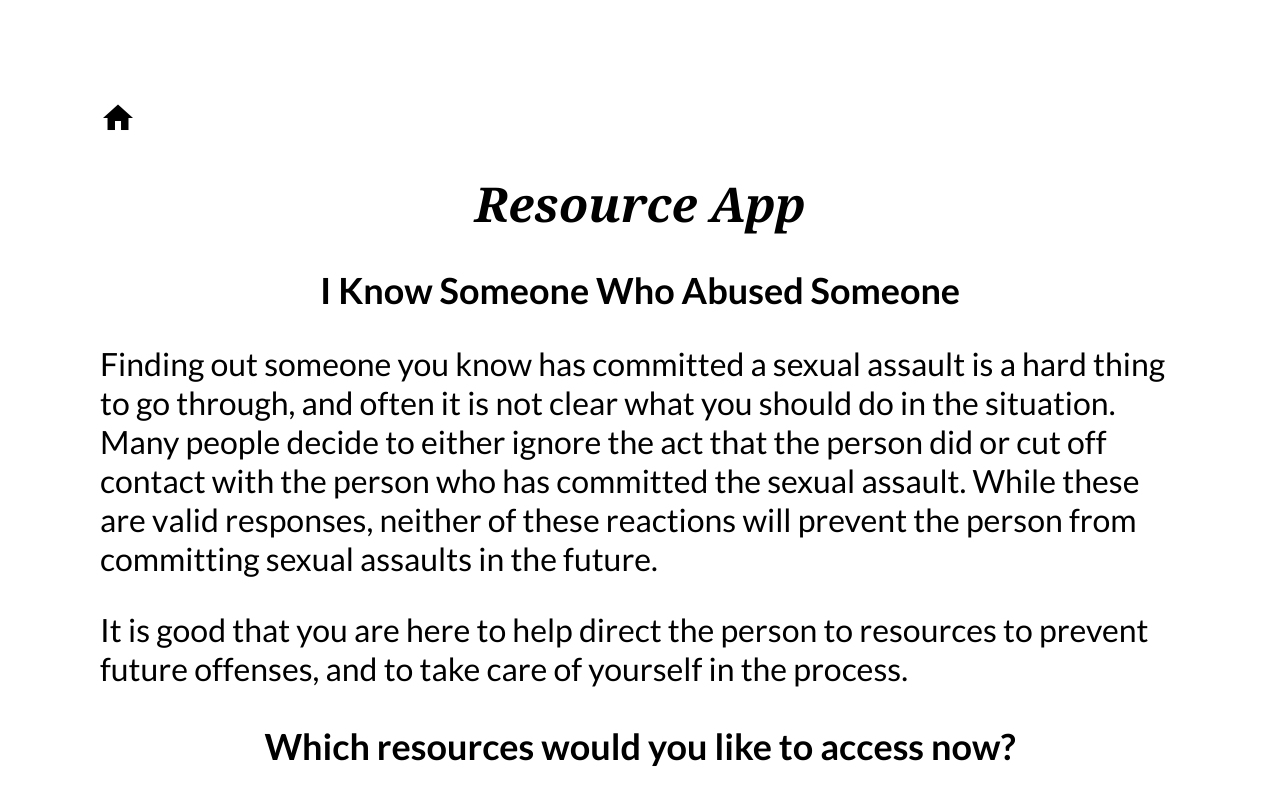
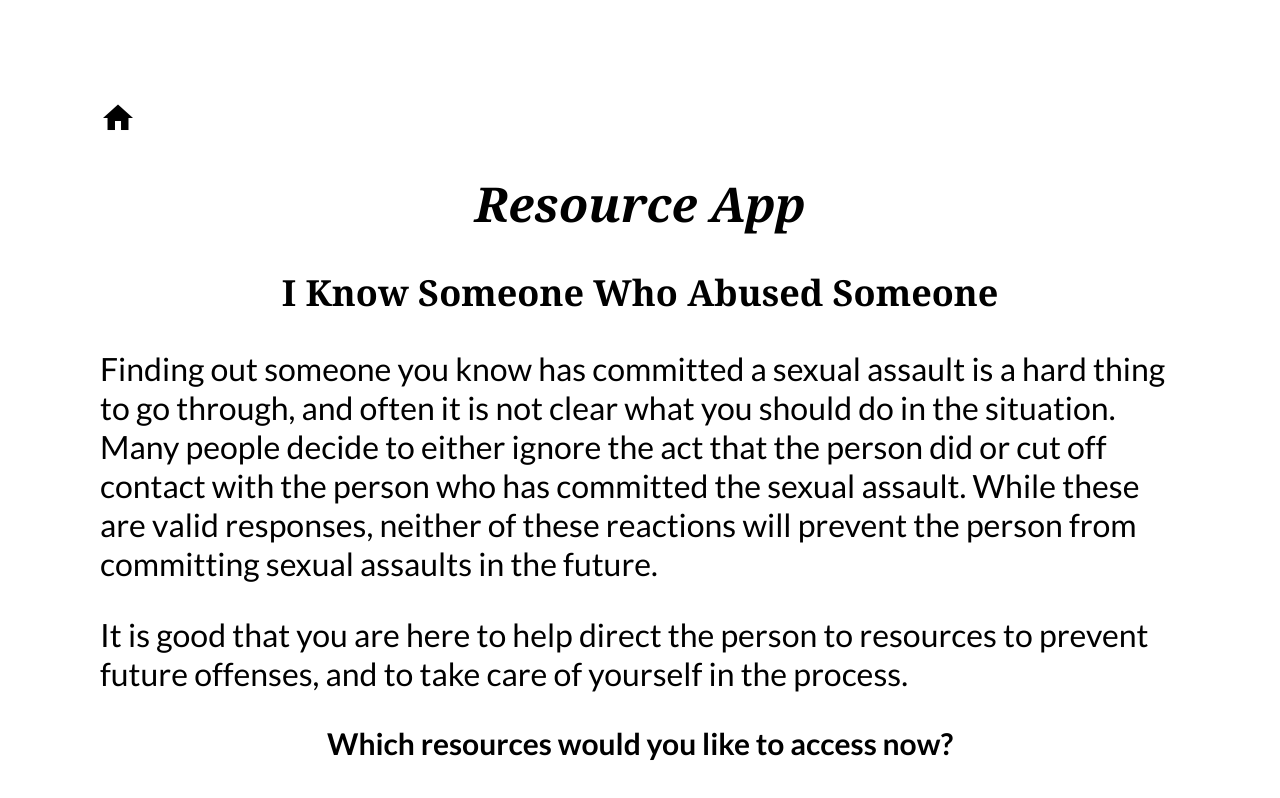
Before and after one commit to lilxdata/abuse-resource-app, a plain HTML site: page src/i-know-someone.html in a window 1280 px wide. Shown: the top 798 px of the page. Drawn offline with Linux system fonts and the light colour scheme.

Commit message:
specifying header and body fonts

```diff
--- a/style.css
+++ b/style.css
@@ -1,5 +1,6 @@
 /* Header styles, this is the styles for "Resource App" at the top of every page  */
 @import url('http://fonts.googleapis.com/css?family=Lato:400,700');
+@import url('http://fonts.googleapis.com/css?family=Tinos:400,700');
 
 h1 {
     text-align: center;
@@ -12,11 +13,13 @@ h1 {
 h2 {
     text-align: center;
     font-size: 36px;
+    font-family: Georgia, serif;
 }
 
 /* Styles for the question "Which resources would you like to access now?" */
 h3 {
-    font-size: 36px;
+    font-size: 30px;
+    font-family: Lato, sans-serif;
 
 }
 
```
